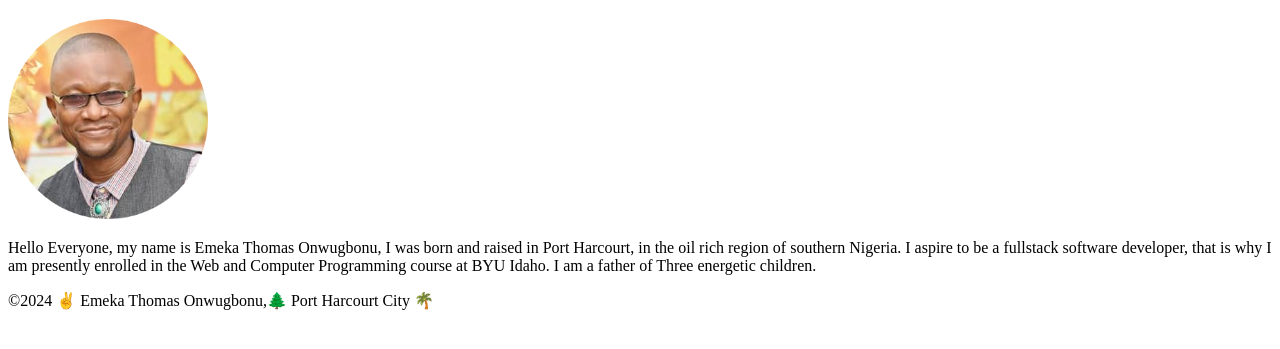
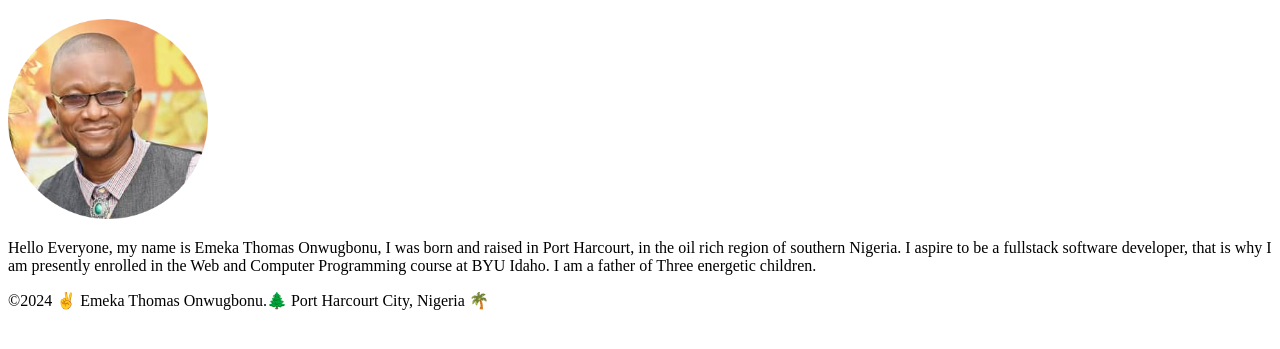
Before and after one commit to emeksdot/wdd130, a plain HTML site: page index.html in a window 1280 px wide. Shown: the part 87-436 px from the top of the page. Drawn offline with Linux system fonts and the light colour scheme.

Commit message:
Added country name

```diff
--- a/index.html
+++ b/index.html
@@ -29,7 +29,9 @@
       </p>
     </main>
     <footer>
-      <p>&copy;2024 ✌ Emeka Thomas Onwugbonu,🌲 Port Harcourt City 🌴</p>
+      <p>
+        &copy;2024 ✌ Emeka Thomas Onwugbonu.🌲 Port Harcourt City, Nigeria 🌴
+      </p>
     </footer>
   </body>
 </html>
```
